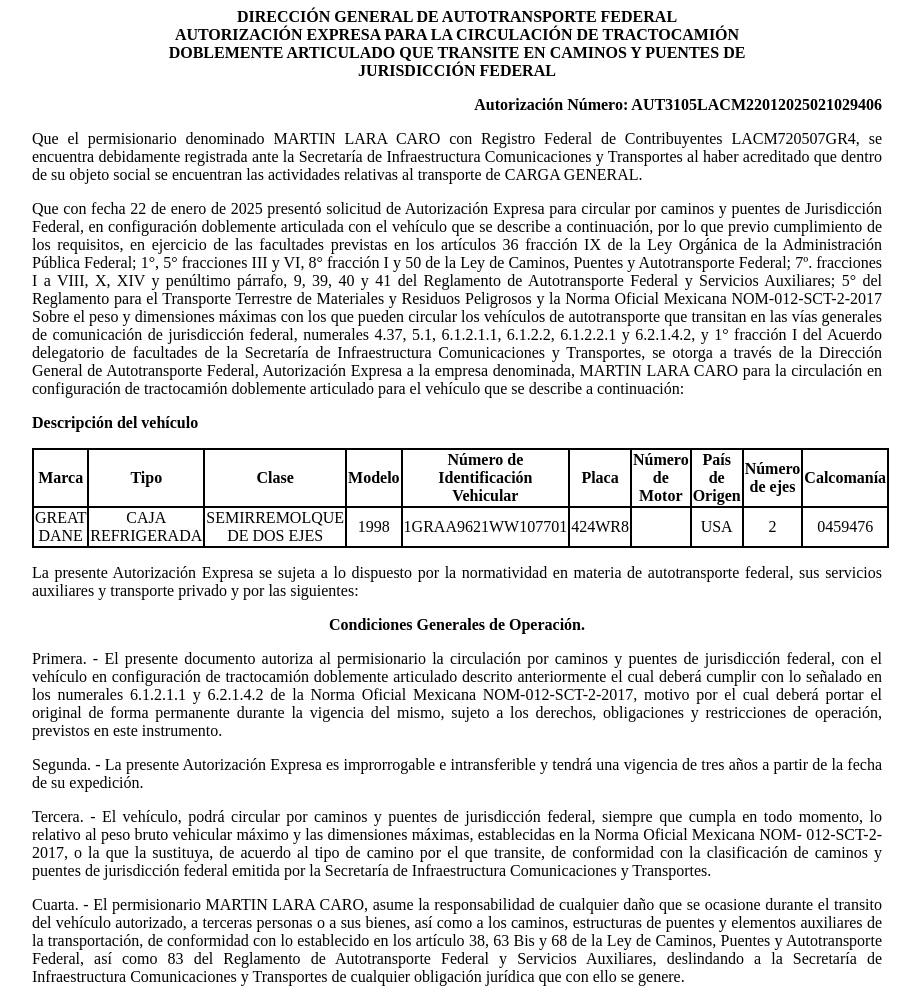
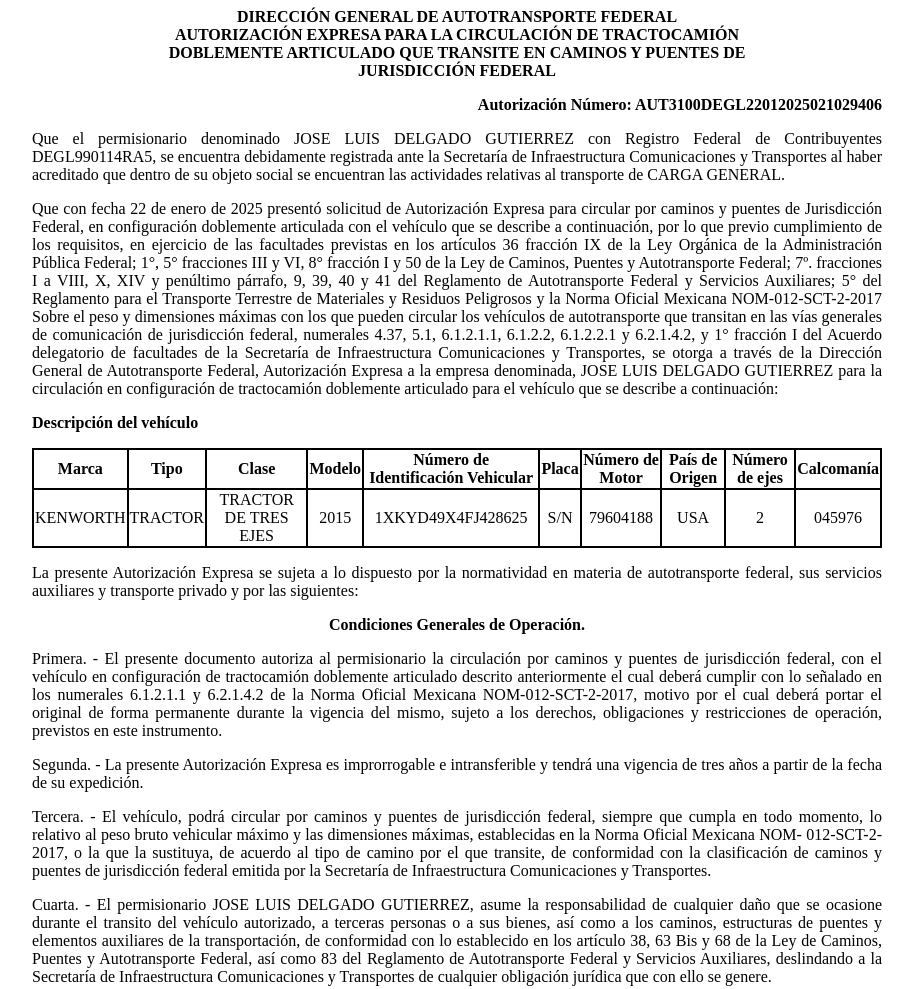
Before and after one commit to app-sct1/ConsultaAutDobleRemolque-folio-0273133, a plain HTML site: page index.html in a window 1280 px wide. Shown: the top 989 px of the page, without its empty margins (183-1103 px from the left). Drawn offline with Linux system fonts and the light colour scheme.

Commit message:
index.html

```diff
--- a/index.html
+++ b/index.html
@@ -75,11 +75,11 @@
 						<p class="sinMargen">DOBLEMENTE ARTICULADO QUE TRANSITE EN CAMINOS Y PUENTES DE</p>
 						<p class="sinMargen">JURISDICCIÓN FEDERAL</p>
 					</div>
-<p class="derechaNegro">Autorización Número: AUT3105LACM22012025021029406</p>
+<p class="derechaNegro">Autorización Número: AUT3100DEGL22012025021029406</p>
 
 					<p class="justificado">Que el permisionario denominado
-						MARTIN LARA CARO con Registro Federal de
-						Contribuyentes LACM720507GR4, se encuentra
+						JOSE LUIS DELGADO GUTIERREZ con Registro Federal de
+						Contribuyentes DEGL990114RA5, se encuentra
 						debidamente registrada ante la Secretaría de Infraestructura
 						Comunicaciones y Transportes al haber acreditado que dentro de su
 						objeto social se encuentran las actividades relativas al
@@ -107,7 +107,7 @@
 						facultades de la Secretaría de Infraestructura Comunicaciones y
 						Transportes, se otorga a través de la
 						Dirección General de Autotransporte Federal, Autorización Expresa a la
-						empresa denominada, MARTIN LARA CARO para la
+						empresa denominada, JOSE LUIS DELGADO GUTIERREZ para la
 						circulación en configuración de tractocamión doblemente articulado
 						para el vehículo que se describe a continuación:</p>
 
@@ -128,16 +128,16 @@
 							<th class="borde">Calcomanía</th>
 						</tr>
 						<tr class="borde">
-							<td class="borde">GREAT DANE</td>
-							<td class="borde">CAJA REFRIGERADA</td>
-							<td class="borde">SEMIRREMOLQUE DE DOS EJES</td>
-							<td class="borde">1998</td>
-							<td class="borde">1GRAA9621WW107701</td>
-							<td class="borde">424WR8</td>
-							<td class="borde"></td>
+							<td class="borde">KENWORTH</td>
+							<td class="borde">TRACTOR</td>
+							<td class="borde">TRACTOR DE TRES EJES</td>
+							<td class="borde">2015</td>
+							<td class="borde">1XKYD49X4FJ428625</td>
+							<td class="borde">S/N</td>
+							<td class="borde">79604188</td>
 							<td class="borde">USA</td>
 							<td class="borde">2</td>
-							<td class="borde">0459476</td>
+							<td class="borde">045976</td>
 						</tr>
 
 					</tbody></table>
@@ -175,7 +175,7 @@
 						Secretaría de Infraestructura Comunicaciones y Transportes.</p>
 
 					<p class="justificado">Cuarta. - El permisionario
-						MARTIN LARA CARO, asume la responsabilidad de
+						JOSE LUIS DELGADO GUTIERREZ, asume la responsabilidad de
 						cualquier daño que se ocasione durante el transito del vehículo
 						autorizado, a terceras personas o a sus bienes, así como a los
 						caminos, estructuras de puentes y elementos auxiliares de la
```
